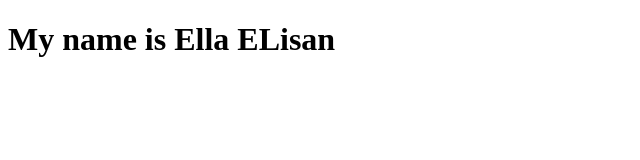
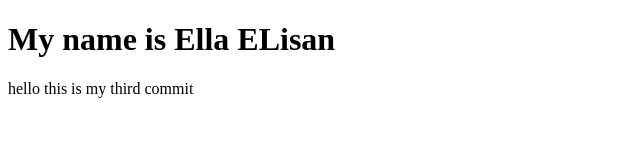
Before and after one commit to yaellaa/Elisan_IT301, a plain HTML site: page index.html in a window 1280 px wide. Shown: the whole page, without its empty margins (0-640 px from the left). Drawn offline with Linux system fonts and the light colour scheme.

Commit message:
Add another paragraph

```diff
--- a/index.html
+++ b/index.html
@@ -7,5 +7,6 @@
 </head>
 <body>
     <h1>My name is Ella ELisan</h1>
+    <p>hello this is my third commit</p>
 </body>
 </html>
```
